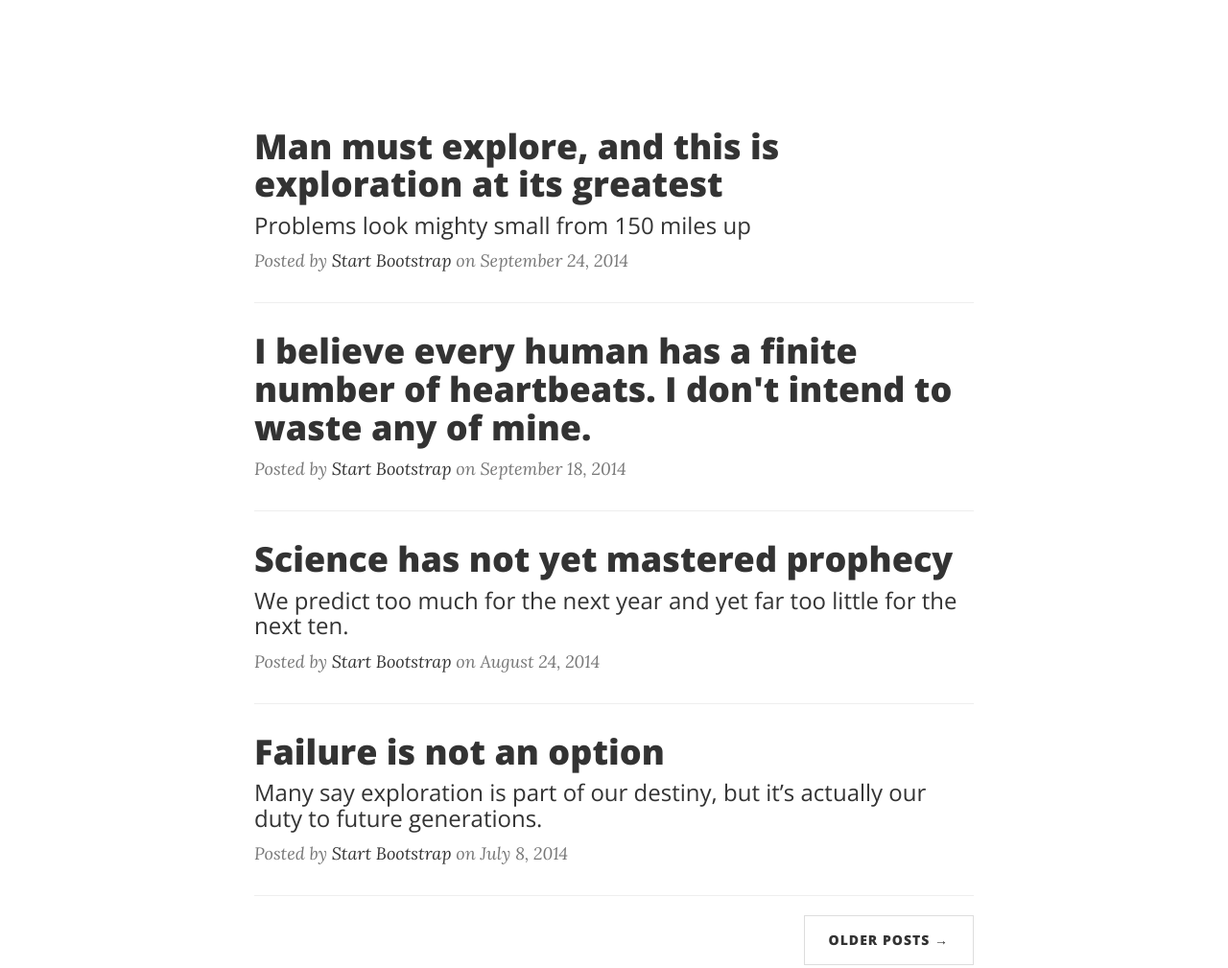
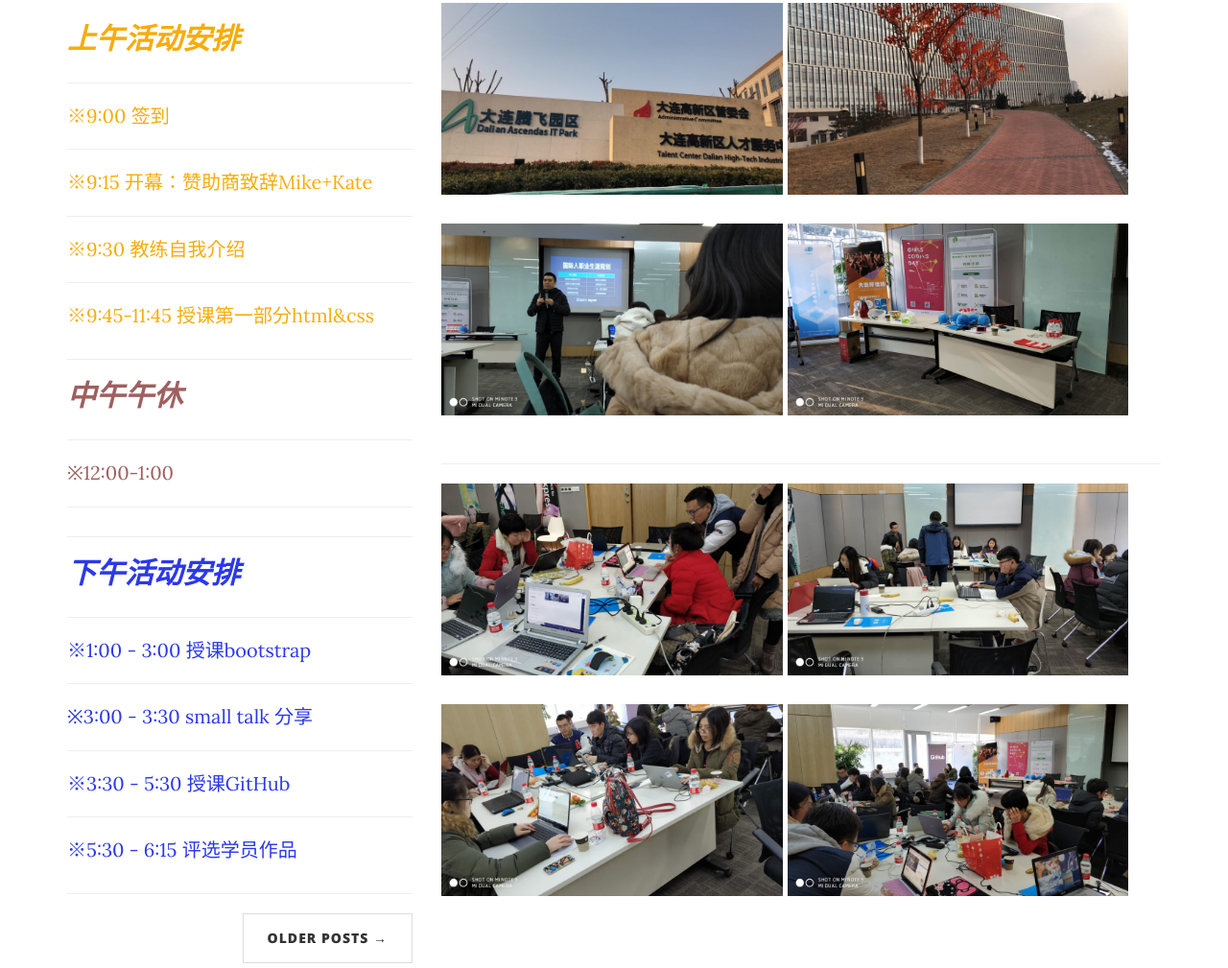
Before and after one commit to CynthiaLee0101/GirlsCodingDayDemo, a website: page index.html in a window 1280 px wide. Shown: the part 442-1451 px from the top of the page at 96% size. Drawn offline with nearby package versions, Linux system fonts and the light colour scheme.

Commit message:
girl coding day

```diff
--- a/css/clean-blog.css
+++ b/css/clean-blog.css
@@ -164,7 +164,7 @@ hr.small {
   .intro-header .site-heading,
   .intro-header .post-heading,
   .intro-header .page-heading {
-    padding: 150px 0;
+    padding: 150px 0 50px 0;
   }
 }
 .intro-header .site-heading,
--- a/index.html
+++ b/index.html
@@ -15,7 +15,7 @@
     <link href="vendor/bootstrap/css/bootstrap.min.css" rel="stylesheet">
 
     <!-- Theme CSS -->
-    <link href="css/clean-blog.min.css" rel="stylesheet">
+    <link href="css/clean-blog.css" rel="stylesheet">
 
     <!-- Custom Fonts -->
     <link href="vendor/font-awesome/css/font-awesome.min.css" rel="stylesheet" type="text/css">
@@ -42,7 +42,6 @@
                     <span class="sr-only">Toggle navigation</span>
                     Menu <i class="fa fa-bars"></i>
                 </button>
-                <a class="navbar-brand" href="index.html">这是一个静态网站</a>
             </div>
 
             <!-- Collect the nav links, forms, and other content for toggling -->
@@ -92,50 +91,44 @@
     <!-- Main Content -->
     <div class="container">
         <div class="row">
-            <div class="col-lg-8 col-lg-offset-2 col-md-10 col-md-offset-1">
-                <div class="post-preview">
-                    <a href="post.html">
+            <div class="col-lg-4">
+                <div class="post-preview" style="color:rgb(247, 172, 9)">
                         <h2 class="post-title">
-                            Man must explore, and this is exploration at its greatest
+                        <i>上午活动安排</i>
                         </h2>
-                        <h3 class="post-subtitle">
-                            Problems look mighty small from 150 miles up
-                        </h3>
-                    </a>
-                    <p class="post-meta">Posted by <a href="#">Start Bootstrap</a> on September 24, 2014</p>
+                        <p class="post-meta">
+                                <hr>
+                                ※9:00 签到
+                                <hr>
+                                ※9:15 开幕：赞助商致辞Mike+Kate
+                                <hr>
+                                ※9:30 教练自我介绍
+                                <hr>
+                                ※9:45-11:45 授课第一部分html&css
+                        </p>
                 </div>
                 <hr>
-                <div class="post-preview">
-                    <a href="post.html">
+                <div class="post-preview" style="color:rgb(160, 95, 95)">
                         <h2 class="post-title">
-                            I believe every human has a finite number of heartbeats. I don't intend to waste any of mine.
+                        <i>中午午休</i>
                         </h2>
-                    </a>
-                    <p class="post-meta">Posted by <a href="#">Start Bootstrap</a> on September 18, 2014</p>
+                    <p class="post-meta"><hr>※12:00-1:00<hr></p>
                 </div>
                 <hr>
-                <div class="post-preview">
-                    <a href="post.html">
+                <div class="post-preview" style="color:rgb(43, 56, 236)">
                         <h2 class="post-title">
-                            Science has not yet mastered prophecy
+                        <i>下午活动安排</i>
                         </h2>
-                        <h3 class="post-subtitle">
-                            We predict too much for the next year and yet far too little for the next ten.
-                        </h3>
-                    </a>
-                    <p class="post-meta">Posted by <a href="#">Start Bootstrap</a> on August 24, 2014</p>
-                </div>
-                <hr>
-                <div class="post-preview">
-                    <a href="post.html">
-                        <h2 class="post-title">
-                            Failure is not an option
-                        </h2>
-                        <h3 class="post-subtitle">
-                            Many say exploration is part of our destiny, but it’s actually our duty to future generations.
-                        </h3>
-                    </a>
-                    <p class="post-meta">Posted by <a href="#">Start Bootstrap</a> on July 8, 2014</p>
+                    <p class="post-meta">
+                                <hr>
+                                ※1:00 - 3:00 授课bootstrap
+                                <hr>
+                                ※3:00 - 3:30 small talk 分享
+                                <hr>
+                                ※3:30 - 5:30 授课GitHub
+                                <hr>
+                                ※5:30 - 6:15 评选学员作品
+                    </p>
                 </div>
                 <hr>
                 <!-- Pager -->
@@ -145,6 +138,21 @@
                     </li>
                 </ul>
             </div>
+            <div class="col-lg-8">
+                <div>
+                <img src="img/上午1.jpg" style=" height:200px; margin-bottom:30px;">
+                <img src="img/上午2.jpg" style=" height:200px; margin-bottom:30px;">
+                <img src="img/上午4.jpg" style=" height:200px; margin-bottom:30px;">
+                <img src="img/上午6.jpg" style=" height:200px; margin-bottom:30px;">
+                </div>
+                <hr>
+                <div>
+                <img src="img/下午1.jpg" style=" height:200px; margin-bottom:30px;">
+                <img src="img/下午2.jpg" style=" height:200px; margin-bottom:30px;">
+                <img src="img/下午4.jpg" style=" height:200px; margin-bottom:30px;">
+                <img src="img/下午3.jpg" style=" height:200px; margin-bottom:30px;">
+                </div>
+                </div>
         </div>
     </div>
 
```
Also changed, not shown: img/background.jpg (added), img/上午1.jpg (added), img/上午2.jpg (added), img/上午3.jpg (added), img/上午4.jpg (added), img/上午5.jpg (added), img/上午6.jpg (added), img/下午1.jpg (added), img/下午2.jpg (added), img/下午3.jpg (added), img/下午4.jpg (added).
